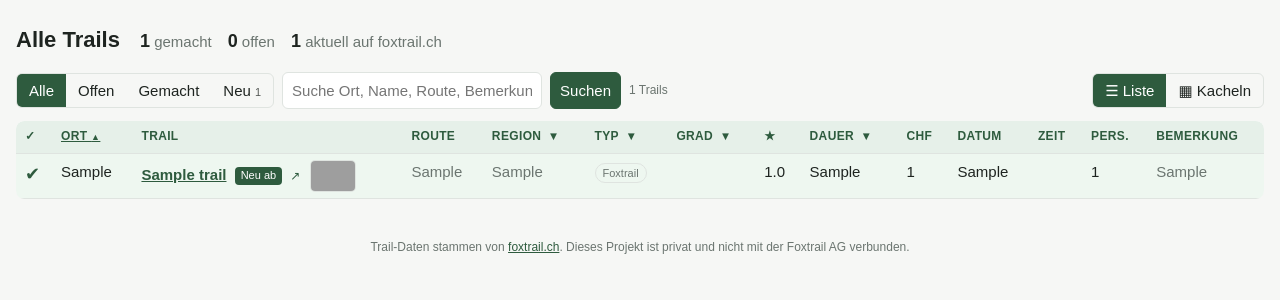
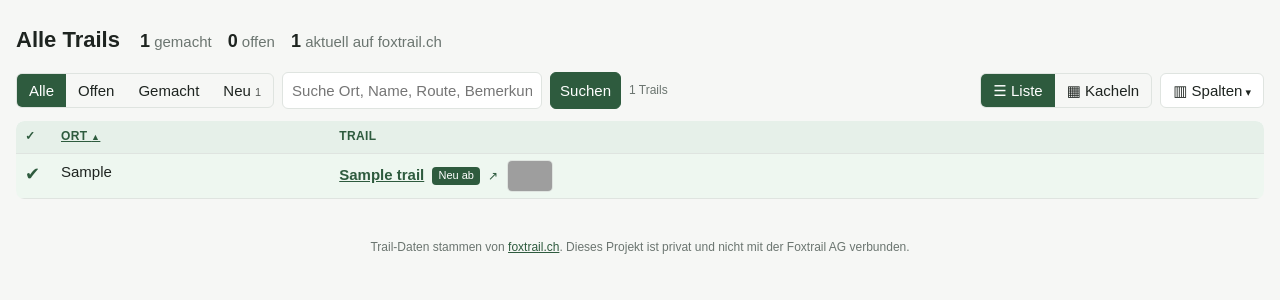
Before and after one commit to brunoz78/foxtrail-tracker, a Flask app: page /?ansicht=liste in a window 1280 px wide. Shown: the part 54-354 px from the top of the page. Run offline with Flask 3, Linux system fonts and the light colour scheme; the visitor is signed in with stand-in values (Sample User, id 1); tables that the repository leaves empty hold one stand-in row (values such as "Sample post"); grey boxes are pictures that could not be loaded.

Commit message:
Liste: Spalten ein- und ausblenden, pro Benutzer gespeichert
Knopf "Spalten" neben Liste/Kacheln mit Haken je Spalte, Speichern und
Standard. Die Auswahl liegt in der neuen Spalte users.spalten (NULL =
Standard) und gilt nur fuer den angemeldeten Benutzer. Ort und Trail
sind immer sichtbar.

Neue, optionale Spalten: Startort und Zielort (aus der Route
abgeleitet, sortierbar), Start- und Zielzeit, Team-Code, Bestellnummer,
Neu ab, Erfasst von. Die Tabelle wird dafuer aus trails.SPALTEN
erzeugt; die Handy-Karten zeigen dieselbe Auswahl. Die Route wird
zwischen 700 und 900 px nicht mehr automatisch ausgeblendet.

Co-Authored-By: Claude Opus 5 <noreply@anthropic.com>

```diff
--- a/foxtrail/db.py
+++ b/foxtrail/db.py
@@ -66,7 +66,8 @@ CREATE TABLE IF NOT EXISTS users (
     is_admin  INTEGER NOT NULL DEFAULT 0,
     active    INTEGER NOT NULL DEFAULT 1,
     created   TEXT NOT NULL,
-    last_login TEXT
+    last_login TEXT,
+    spalten   TEXT                   -- sichtbare Spalten der Liste, 'route,typ,...'; NULL = Standard
 );
 
 CREATE TABLE IF NOT EXISTS sync_log (
@@ -107,6 +108,9 @@ def init_db(conn):
 
 def _migrate(conn):
     """Kleine, idempotente Migrationen fuer bestehende Datenbanken."""
+    if "spalten" not in {r[1] for r in conn.execute("PRAGMA table_info(users)")}:
+        # 2026-09: Spaltenauswahl der Liste je Benutzer
+        conn.execute("ALTER TABLE users ADD COLUMN spalten TEXT")
     spalten = {r[1] for r in conn.execute("PRAGMA table_info(trails)")}
     if "neu_seit" not in spalten:
         # 2026-09: "Neu ab MM/JJ" fuer Trails, die ein Abgleich neu angelegt hat. Rueckwirkend
--- a/foxtrail/static/style.css
+++ b/foxtrail/static/style.css
@@ -59,7 +59,7 @@ td.empty { text-align: center; color: var(--muted); padding: 24px; }
 a.check { text-decoration: none; font-size: 18px; }
 tr.done a.check { color: var(--green); }
 .actions-cell form { margin: 2px 0; }
-@media (max-width: 900px) { .wide { display: none; } }
+@media (max-width: 900px) { table:not(.karten) .wide { display: none; } }   /* Liste: Route per Spaltenauswahl */
 
 img.foto { max-width: 100%; border-radius: 8px; box-shadow: 0 1px 3px rgba(0,0,0,.2); }
 code { font-size: 13px; background: var(--bg); padding: 1px 5px; border-radius: 4px; word-break: break-all; }
@@ -333,3 +333,27 @@ button.pw-auge { position: absolute; right: 2px; top: 50%; transform: translateY
   border: 0; color: var(--muted); padding: 6px 8px; line-height: 0; cursor: pointer; }
 button.pw-auge:hover { background: transparent; color: var(--green); }
 button.pw-auge:focus-visible { outline: 2px solid var(--green); border-radius: 4px; }
+
+/* ---- Spaltenauswahl der Liste ------------------------------------------------ */
+details.spw { position: relative; }
+details.spw summary { list-style: none; cursor: pointer; border: 1px solid var(--line); border-radius: 6px;
+  padding: 6px 12px; background: var(--card); user-select: none; white-space: nowrap; }
+details.spw summary::-webkit-details-marker { display: none; }
+details.spw summary::before { content: "▥ "; }
+details.spw summary::after { content: " ▾"; font-size: 11px; }
+details.spw[open] summary, details.spw summary:hover { border-color: var(--green); }
+details.spw .hf-menu { top: calc(100% + 4px); min-width: 230px; max-height: 70vh; }
+details.spw .hf-menu p { margin: 2px 0 6px; }
+@media (max-width: 700px) {
+  table.karten td.m-startort, table.karten td.m-zielort { order: 2; }
+  table.karten td.m-startort::before { content: "· Start: "; color: var(--muted); }
+  table.karten td.m-zielort::before { content: "· Ziel: "; color: var(--muted); }
+  table.karten td.m-neu { order: 4; font-size: 13px; }
+  table.karten td.m-neu::before { content: "Neu ab "; color: var(--muted); }
+  table.karten td.m-start, table.karten td.m-ziel, table.karten td.m-team, table.karten td.m-bestellung { order: 6; font-size: 13px; }
+  table.karten td.m-start::before { content: "Start "; color: var(--muted); }
+  table.karten td.m-ziel::before { content: "Ziel "; color: var(--muted); }
+  table.karten td.m-team::before { content: "Code "; color: var(--muted); }
+  table.karten td.m-erfasst { order: 7; flex-basis: 100%; font-size: 12px; }
+  table.karten td.m-erfasst::before { content: "erfasst von "; }
+}
--- a/foxtrail/templates/index.html
+++ b/foxtrail/templates/index.html
@@ -1,5 +1,51 @@
 {% extends "base.html" %}
 {% from "_macros.html" import typ_badge, sortlink, hfilter with context %}
+{# Spalten der Liste: Kopf und Zelle je Schluessel (Reihenfolge und Auswahl: trails.SPALTEN,
+   pro Benutzer in users.spalten). Klassen k-*/m-* steuern die Handy-Karten in style.css. #}
+{% macro kopf(k) -%}
+{%- if k == 'route' %}<th class="wide">Route</th>
+{%- elif k == 'startort' %}<th class="k-startort">{{ sortlink('startort', 'Startort') }}</th>
+{%- elif k == 'zielort' %}<th class="k-zielort">{{ sortlink('zielort', 'Zielort') }}</th>
+{%- elif k == 'region' %}<th class="k-region">{{ sortlink('region', 'Region') }}{{ hfilter('region', opts.region) }}</th>
+{%- elif k == 'typ' %}<th class="k-typ">{{ sortlink('typ', 'Typ') }}{{ hfilter('typ', opts.typ) }}</th>
+{%- elif k == 'grad' %}<th class="k-grad">{{ sortlink('schwierigkeit', 'Grad') }}{{ hfilter('grad', opts.grad) }}</th>
+{%- elif k == 'bewertung' %}<th class="r k-bew">{{ sortlink('bewertung', '★', 'desc') }}</th>
+{%- elif k == 'dauer' %}<th class="k-dauer">{{ sortlink('dauer', 'Dauer') }}{{ hfilter('dauer', opts.dauer) }}</th>
+{%- elif k == 'preis' %}<th class="r k-preis">{{ sortlink('preis', 'CHF') }}</th>
+{%- elif k == 'neu' %}<th class="k-neu">{{ sortlink('neu', 'Neu ab', 'desc') }}</th>
+{%- elif k == 'datum' %}<th class="k-datum">{{ sortlink('datum', 'Datum', 'desc') }}</th>
+{%- elif k == 'start' %}<th class="k-start">{{ sortlink('start', 'Start', 'desc') }}</th>
+{%- elif k == 'ziel' %}<th class="k-ziel">{{ sortlink('ziel', 'Ziel', 'desc') }}</th>
+{%- elif k == 'zeit' %}<th class="r k-zeit">{{ sortlink('spielzeit', 'Zeit', 'desc') }}</th>
+{%- elif k == 'pers' %}<th class="r k-aus">Pers.</th>
+{%- elif k == 'team' %}<th class="k-aus">Team-Code</th>
+{%- elif k == 'bestellung' %}<th class="k-aus">Bestellung</th>
+{%- elif k == 'bemerkung' %}<th class="k-aus">Bemerkung</th>
+{%- elif k == 'erfasst' %}<th class="k-aus">Erfasst von</th>
+{%- endif %}
+{%- endmacro %}
+{% macro zelle(t, k) -%}
+{%- if k == 'route' %}<td class="wide muted">{{ t.route }}</td>
+{%- elif k == 'startort' %}<td class="m-startort">{{ t.startort }}</td>
+{%- elif k == 'zielort' %}<td class="m-zielort">{{ t.zielort }}</td>
+{%- elif k == 'region' %}<td class="nowrap muted m-region">{{ t.region_label }}</td>
+{%- elif k == 'typ' %}<td class="m-typ">{{ typ_badge(t) }}</td>
+{%- elif k == 'grad' %}<td class="nowrap m-grad">{% if t.schwierigkeit %}<span class="grad grad-{{ t.schwierigkeit }}" title="Schwierigkeitsgrad laut foxtrail.ch">{{ t.grad_label }}</span>{% else %}<span class="muted leer">–</span>{% endif %}</td>
+{%- elif k == 'bewertung' %}<td class="r m-bew">{% if t.bewertung %}{{ t.bewertung }}{% else %}<span class="leer">–</span>{% endif %}</td>
+{%- elif k == 'dauer' %}<td class="nowrap m-dauer">{{ t.dauer|dauer }}</td>
+{%- elif k == 'preis' %}<td class="r m-preis">{{ t.preis|chf }}</td>
+{%- elif k == 'neu' %}<td class="nowrap m-neu">{{ t.neu_seit|mmjj if t.neu_seit }}</td>
+{%- elif k == 'datum' %}<td class="nowrap m-datum">{{ t.gemacht_datum|datum }}</td>
+{%- elif k == 'start' %}<td class="nowrap m-start">{{ t.start_zeit[11:16] if t.start_zeit }}</td>
+{%- elif k == 'ziel' %}<td class="nowrap m-ziel">{{ t.ziel_zeit[11:16] if t.ziel_zeit }}</td>
+{%- elif k == 'zeit' %}<td class="r nowrap m-zeit">{{ t.spielzeit }}</td>
+{%- elif k == 'pers' %}<td class="r m-pers">{{ t.mitspieler or '' }}</td>
+{%- elif k == 'team' %}<td class="nowrap m-team">{{ t.team_code or '' }}</td>
+{%- elif k == 'bestellung' %}<td class="nowrap m-bestellung">{{ ('#' ~ t.bestellung) if t.bestellung }}</td>
+{%- elif k == 'bemerkung' %}<td class="muted m-bem">{{ t.bemerkung }}</td>
+{%- elif k == 'erfasst' %}<td class="muted m-erfasst">{{ t.erfasst_von or '' }}</td>
+{%- endif %}
+{%- endmacro %}
 {% block content %}
 <div class="head">
   <h1>Alle Trails</h1>
@@ -11,6 +57,11 @@
 </div>
 
 {# Ein GET-Formular fuer Suche UND die Haken-Filter in den Spaltenkoepfen #}
+{# Die Haken im Menue "Spalten" gehoeren per form="spalten-form" zu diesem Formular -
+   verschachtelte Formulare gibt es in HTML nicht. #}
+<form id="spalten-form" method="post" action="{{ url_for('spalten_speichern') }}">
+  <input type="hidden" name="next" value="{{ request.full_path }}">
+</form>
 <form method="get" id="liste">
 <div class="filter">
   <div class="seg">
@@ -32,6 +83,21 @@
     <a href="{{ index_url(ansicht='liste') }}" class="{{ 'on' if ansicht == 'liste' }}">☰ Liste</a>
     <a href="{{ index_url(ansicht='kacheln') }}" class="{{ 'on' if ansicht == 'kacheln' }}">▦ Kacheln</a>
   </div>
+  {% if ansicht == 'liste' %}
+  <details class="spw">
+    <summary title="Spalten ein- und ausblenden">Spalten</summary>
+    <div class="hf-menu right">
+      <p class="muted small">Immer sichtbar: Ort und Trail. Die Auswahl gilt nur für dich.</p>
+      {% for k, label, std in spalten %}
+      <label><input type="checkbox" name="spalte" value="{{ k }}" form="spalten-form" {{ 'checked' if k in sp }}> {{ label }}</label>
+      {% endfor %}
+      <div class="hf-actions">
+        <button type="submit" form="spalten-form" name="aktion" value="speichern" class="small">Speichern</button>
+        <button type="submit" form="spalten-form" name="aktion" value="standard" class="small secondary">Standard</button>
+      </div>
+    </div>
+  </details>
+  {% endif %}
 </div>
 
 {% if ansicht == 'kacheln' %}
@@ -84,27 +150,18 @@
 </div>
 {% else %}
 
+{% set ncols = sp|length + 3 %}
 <div class="tablewrap"><table class="trails karten">
   <thead><tr>
     <th class="c">✓</th>
     <th class="k-ort">{{ sortlink('ort', 'Ort') }}</th>
-    <th class="k-name">{{ sortlink('name', 'Trail') }}{% if f == 'neu' %} · {{ sortlink('neu', 'Neu ab', 'desc') }}{% endif %}</th>
-    <th class="wide">Route</th>
-    <th class="k-region">{{ sortlink('region', 'Region') }}{{ hfilter('region', opts.region) }}</th>
-    <th class="k-typ">{{ sortlink('typ', 'Typ') }}{{ hfilter('typ', opts.typ) }}</th>
-    <th class="k-grad">{{ sortlink('schwierigkeit', 'Grad') }}{{ hfilter('grad', opts.grad) }}</th>
-    <th class="r k-bew">{{ sortlink('bewertung', '★', 'desc') }}</th>
-    <th class="k-dauer">{{ sortlink('dauer', 'Dauer') }}{{ hfilter('dauer', opts.dauer) }}</th>
-    <th class="r k-preis">{{ sortlink('preis', 'CHF') }}</th>
-    <th class="k-datum">{{ sortlink('datum', 'Datum', 'desc') }}</th>
-    <th class="r k-zeit">{{ sortlink('spielzeit', 'Zeit', 'desc') }}</th>
-    <th class="r k-aus">Pers.</th>
-    <th class="k-aus">Bemerkung</th>
+    <th class="k-name">{{ sortlink('name', 'Trail') }}{% if f == 'neu' and 'neu' not in sp %} · {{ sortlink('neu', 'Neu ab', 'desc') }}{% endif %}</th>
+    {% for k in sp %}{{ kopf(k) }}{% endfor %}
   </tr></thead>
   <tbody>
   {% for t in rows %}
   {% if sort == 'region' and (loop.first or t.region != loop.previtem.region) %}
-  <tr class="grp"><td colspan="14">{{ t.region_label or 'Ohne Region' }}</td></tr>
+  <tr class="grp"><td colspan="{{ ncols }}">{{ t.region_label or 'Ohne Region' }}</td></tr>
   {% endif %}
   <tr class="{{ 'done' if t.gemacht }} {{ 'gone' if (not t.im_angebot and t.quelle == 'foxtrail') }}">
     <td class="c"><a href="{{ url_for('trail_edit', tid=t.id, next=request.full_path) }}" class="check" title="Bearbeiten">{{ '✔' if t.gemacht else '○' }}</a></td>
@@ -115,20 +172,10 @@
       {% elif t.neu %}<span class="tag new" title="Vom Abgleich am {{ t.neu_seit|datum }} neu auf foxtrail.ch gefunden">Neu ab {{ t.neu_seit|mmjj }}</span>{% endif %}
       {% if t.url %}<a class="ext" href="{{ t.url }}" target="_blank" rel="noopener" title="Auf foxtrail.ch öffnen">↗</a>{% endif %}
       {% if t.foto %}<a class="thumb" href="{{ url_for('trail_edit', tid=t.id, next=request.full_path) }}#foto" title="Schlussfoto ansehen"><img src="{{ url_for('foto', tid=t.id, g='klein', v=t.foto) }}" alt="" loading="lazy"></a>{% endif %}</td>
-    <td class="wide muted">{{ t.route }}</td>
-    <td class="nowrap muted m-region">{{ t.region_label }}</td>
-    <td class="m-typ">{{ typ_badge(t) }}</td>
-    <td class="nowrap m-grad">{% if t.schwierigkeit %}<span class="grad grad-{{ t.schwierigkeit }}" title="Schwierigkeitsgrad laut foxtrail.ch">{{ t.grad_label }}</span>{% else %}<span class="muted leer">–</span>{% endif %}</td>
-    <td class="r m-bew">{% if t.bewertung %}{{ t.bewertung }}{% else %}<span class="leer">–</span>{% endif %}</td>
-    <td class="nowrap m-dauer">{{ t.dauer|dauer }}</td>
-    <td class="r m-preis">{{ t.preis|chf }}</td>
-    <td class="nowrap m-datum">{{ t.gemacht_datum|datum }}</td>
-    <td class="r nowrap m-zeit">{{ t.spielzeit }}</td>
-    <td class="r m-pers">{{ t.mitspieler or '' }}</td>
-    <td class="muted m-bem">{{ t.bemerkung }}</td>
+    {% for k in sp %}{{ zelle(t, k) }}{% endfor %}
   </tr>
   {% else %}
-  <tr><td colspan="14" class="empty">Keine Trails gefunden.</td></tr>
+  <tr><td colspan="{{ ncols }}" class="empty">Keine Trails gefunden.</td></tr>
   {% endfor %}
   </tbody>
 </table></div>
@@ -142,7 +189,7 @@
   var form = document.getElementById('liste');
   var wrap = form.querySelector('.tablewrap');
   document.addEventListener('click', function (e) {
-    form.querySelectorAll('details.hf[open]').forEach(function (d) {
+    form.querySelectorAll('details.hf[open], details.spw[open]').forEach(function (d) {
       if (!d.contains(e.target)) { d.removeAttribute('open'); }
     });
   });
--- a/foxtrail/users.py
+++ b/foxtrail/users.py
@@ -33,6 +33,12 @@ def get(conn, username):
         return None
     row = conn.execute("SELECT * FROM users WHERE username = ?", (username.lower(),)).fetchone()
     return dict(row) if row else None
+
+
+def set_spalten(conn, username, keys):
+    """Spaltenauswahl speichern; keys=None setzt auf den Standard zurueck."""
+    conn.execute("UPDATE users SET spalten = ? WHERE username = ?",
+                 (",".join(keys) if keys is not None else None, username))
 
 
 def list_users(conn):
```
Also changed, not shown: CLAUDE.md (+7 -0 lines), foxtrail/__init__.py (+16 -0 lines), foxtrail/trails.py (+39 -0 lines), tests/test_app.py (+32 -0 lines), README.md.
